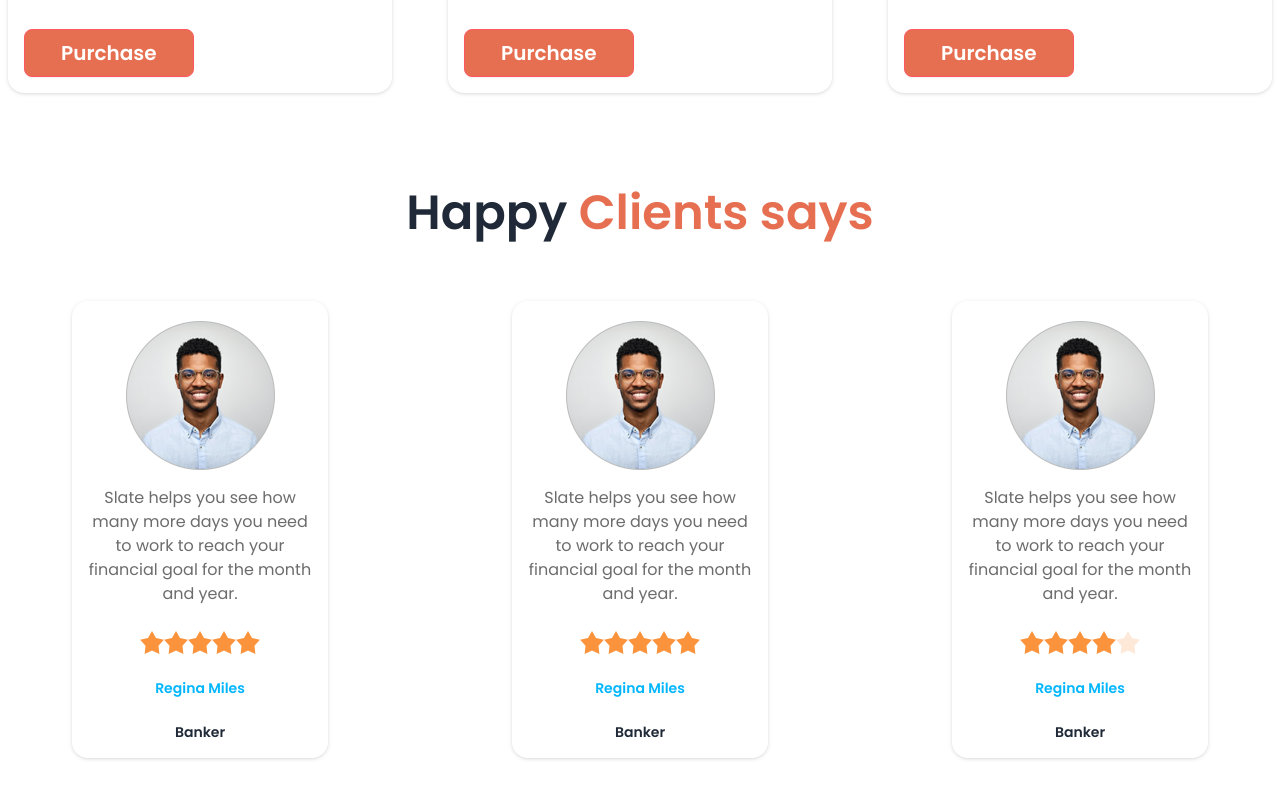
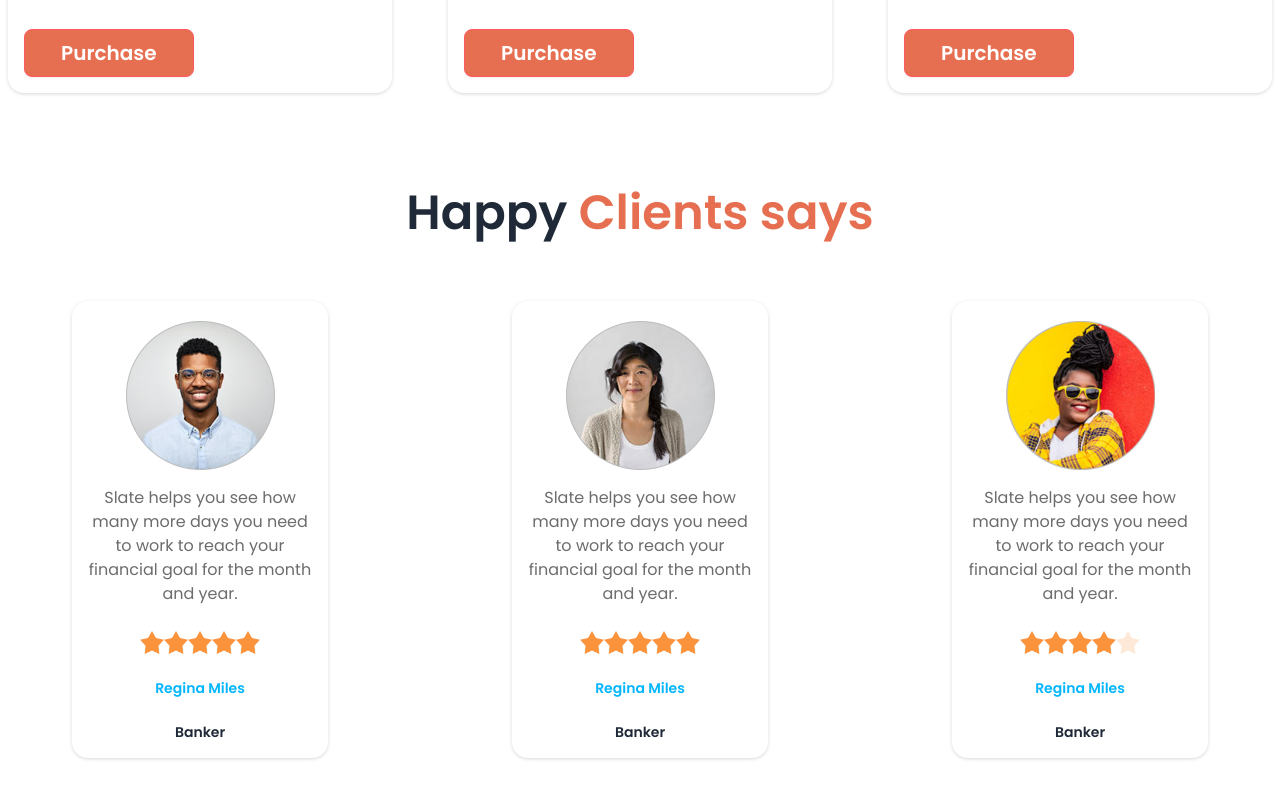
Before and after one commit to ferdousahammed/biker-zone-dev-daisyui, a plain HTML site: page index.html in a window 1280 px wide. Shown: the part 1720-2518 px from the top of the page. Drawn offline with nearby package versions, Linux system fonts and the light colour scheme.

Commit message:
Happy Client images [UPDATED]

```diff
--- a/index.html
+++ b/index.html
@@ -208,7 +208,7 @@
               </div>
           </div>
           <div class="card max-w-64 pt-5 card-compact bg-base-100 drop-shadow">
-              <figure class=""><img class="max-w-[149px]" src="./images/others/user-1.png" alt="Shoes" /></figure>
+              <figure class=""><img class="max-w-[149px]" src="./images/others/user-2.png" alt="Shoes" /></figure>
               <div class="card-body text-center space-y-4">
                 <p class="text-base text-[#6C6C6C]">
                   Slate helps you see how many more days you need to work to reach your financial goal for the month and year.
@@ -227,7 +227,7 @@
               </div>
           </div>
           <div class="card max-w-64 pt-5 card-compact bg-base-100 drop-shadow">
-              <figure class=""><img class="max-w-[149px]" src="./images/others/user-1.png" alt="Shoes" /></figure>
+              <figure class=""><img class="max-w-[149px]" src="./images/others/user-3.png" alt="Shoes" /></figure>
               <div class="card-body text-center space-y-4">
                 <p class="text-base text-[#6C6C6C]">
                   Slate helps you see how many more days you need to work to reach your financial goal for the month and year.
```
